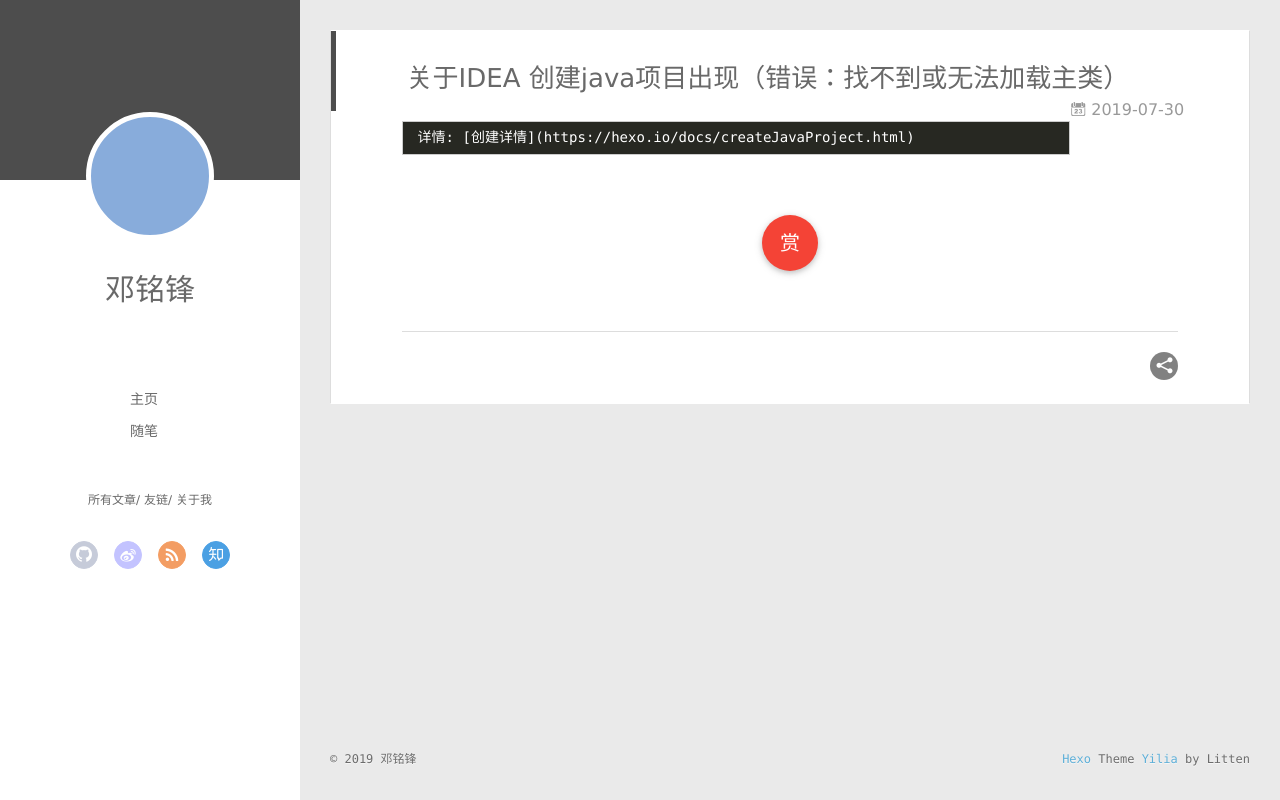
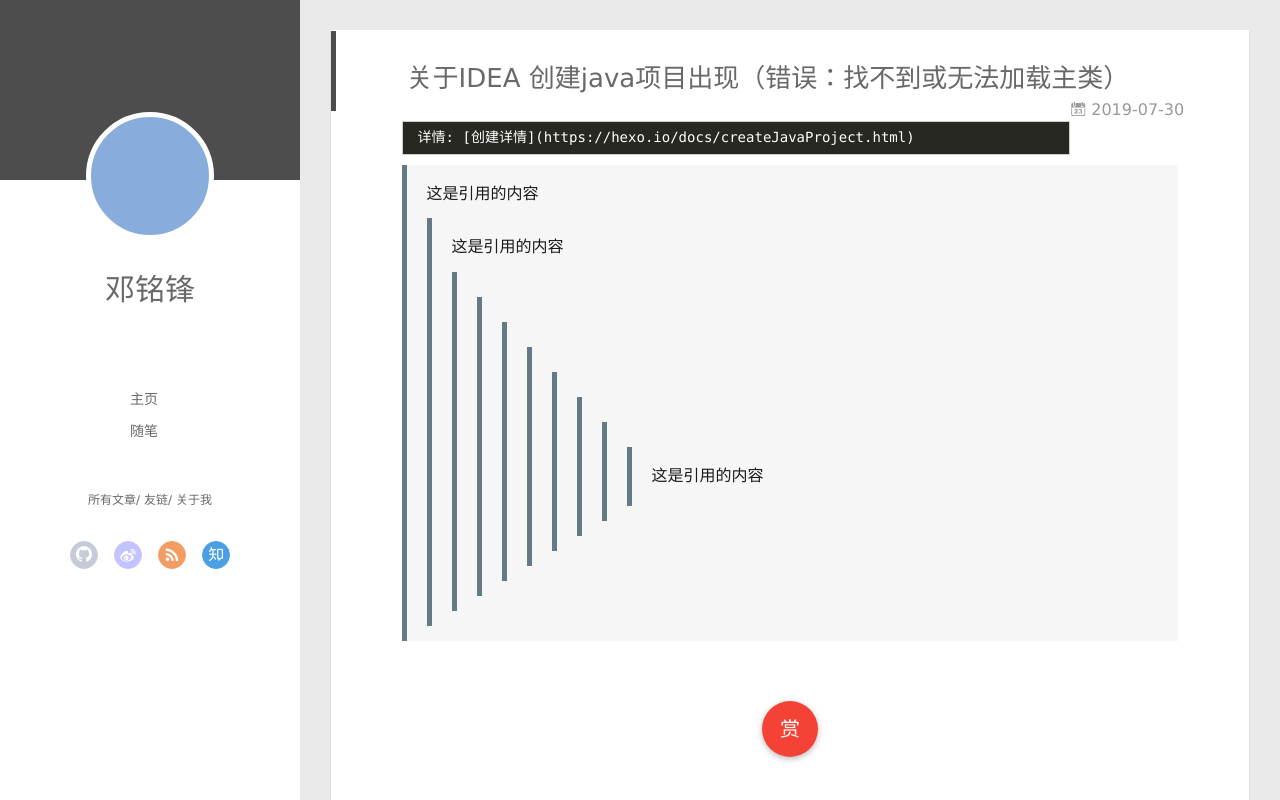
Before and after one commit to DengMFJ/DengMFJ.github.io, a plain HTML site: page 2019/07/30/hello-world/index.html in a window 1280 px wide. Drawn offline with Linux system fonts and the light colour scheme; no server answers.

Commit message:
Site updated: 2019-08-12 14:54:23

```diff
--- a/2019/07/30/hello-world/index.html
+++ b/2019/07/30/hello-world/index.html
@@ -8,17 +8,17 @@
   <link rel="dns-prefetch" href="https://DengMFJ.github.io.">
   <title>关于IDEA 创建java项目出现（错误：找不到或无法加载主类） | WWelcome to my blog</title>
   <meta name="viewport" content="width=device-width, initial-scale=1, maximum-scale=1">
-  <meta name="description" content="详情: [创建详情](https://hexo.io/docs/createJavaProject.html)">
+  <meta name="description" content="详情: [创建详情](https://hexo.io/docs/createJavaProject.html) 这是引用的内容  这是引用的内容         这是引用的内容">
 <meta property="og:type" content="article">
 <meta property="og:title" content="关于IDEA 创建java项目出现（错误：找不到或无法加载主类）">
 <meta property="og:url" content="https://DengMFJ.github.io./2019/07/30/hello-world/index.html">
 <meta property="og:site_name" content="WWelcome to my blog">
-<meta property="og:description" content="详情: [创建详情](https://hexo.io/docs/createJavaProject.html)">
+<meta property="og:description" content="详情: [创建详情](https://hexo.io/docs/createJavaProject.html) 这是引用的内容  这是引用的内容         这是引用的内容">
 <meta property="og:locale" content="default">
-<meta property="og:updated_time" content="2019-08-12T06:31:25.289Z">
+<meta property="og:updated_time" content="2019-08-12T06:54:06.228Z">
 <meta name="twitter:card" content="summary">
 <meta name="twitter:title" content="关于IDEA 创建java项目出现（错误：找不到或无法加载主类）">
-<meta name="twitter:description" content="详情: [创建详情](https://hexo.io/docs/createJavaProject.html)">
+<meta name="twitter:description" content="详情: [创建详情](https://hexo.io/docs/createJavaProject.html) 这是引用的内容  这是引用的内容         这是引用的内容">
 
     <link rel="alternative" href="/atom.xml" title="WWelcome to my blog" type="application/atom+xml">
 
@@ -174,7 +174,30 @@
 
     <div class="article-entry" itemprop="articleBody">
 
-        <pre><code>详情: [创建详情](https://hexo.io/docs/createJavaProject.html)</code></pre>
+        <pre><code>详情: [创建详情](https://hexo.io/docs/createJavaProject.html)</code></pre><blockquote>
+<p>这是引用的内容</p>
+<blockquote>
+<p>这是引用的内容</p>
+<blockquote>
+<blockquote>
+<blockquote>
+<blockquote>
+<blockquote>
+<blockquote>
+<blockquote>
+<blockquote>
+<p>这是引用的内容</p>
+</blockquote>
+</blockquote>
+</blockquote>
+</blockquote>
+</blockquote>
+</blockquote>
+</blockquote>
+</blockquote>
+</blockquote>
+</blockquote>
+
 
 
 
```
Also changed, not shown: index.html (+24 -1 lines).
